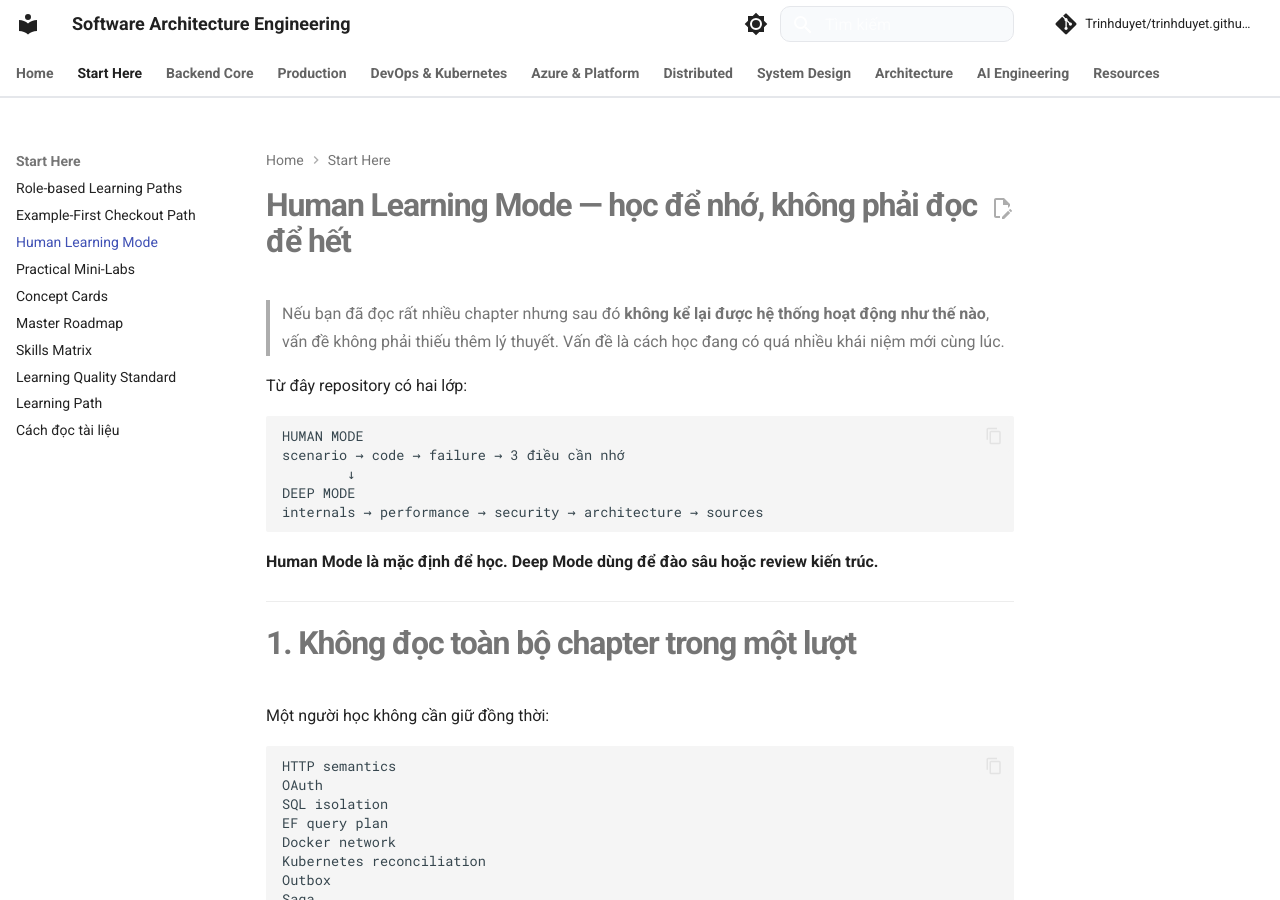
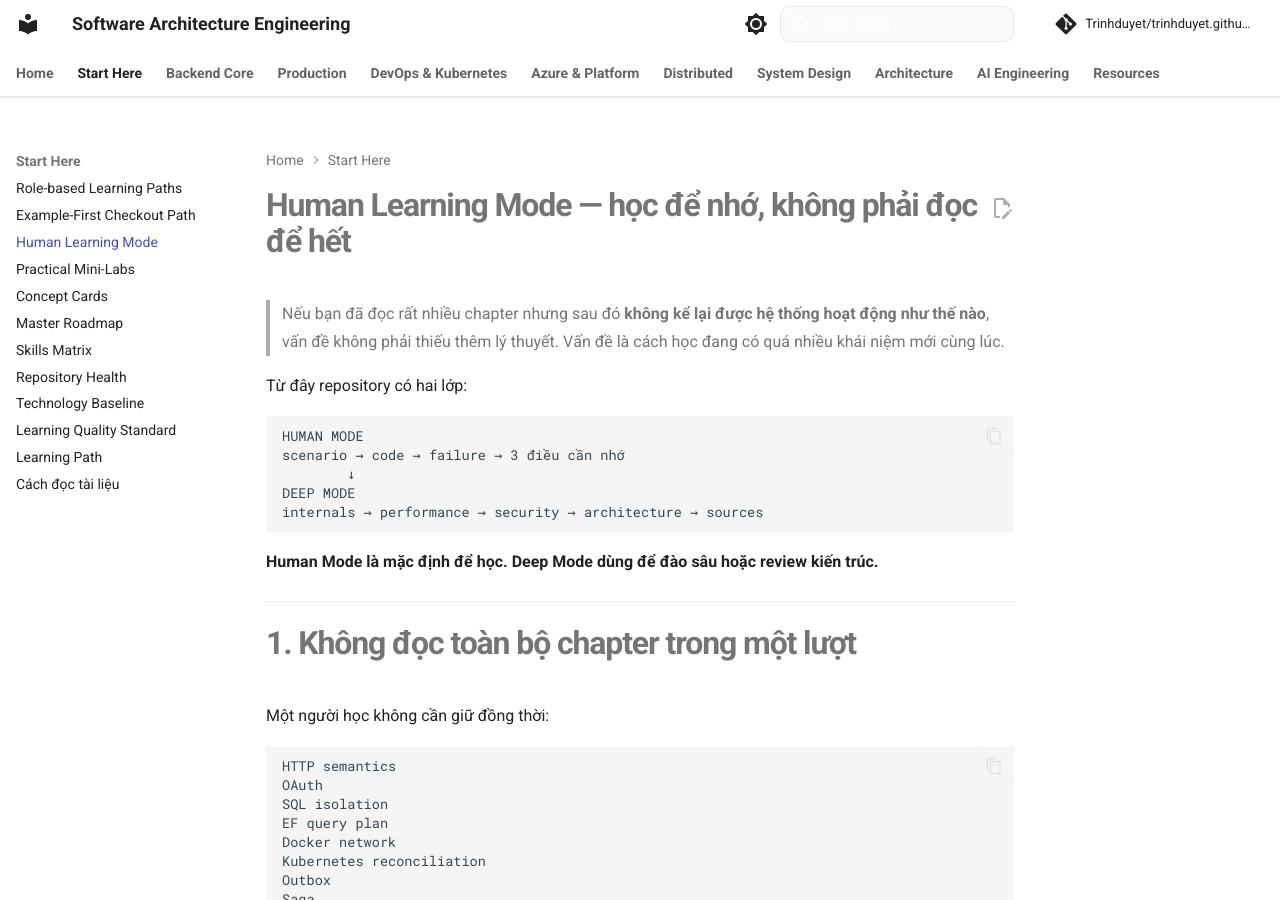
Before and after one commit to Trinhduyet/trinhduyet.github.io, an MkDocs documentation site: the page built from docs/00-roadmap/human-learning-mode.md, in a window 1280 px wide and 900 px high. Built offline with MkDocs 1.6.1 and Material for MkDocs 9.7.7, drawn with Linux system fonts in a browser that asks for light colours; comment, search, counter and statistics services are not loaded.

Commit message:
docs(nav): expose current health and deep Terraform Azure paths

```diff
--- a/mkdocs.yml
+++ b/mkdocs.yml
@@ -92,6 +92,8 @@
       - Concept Cards: 00-roadmap/concept-cards.md
       - Master Roadmap: 00-roadmap/master-roadmap.md
       - Skills Matrix: 00-roadmap/skills-matrix.md
+      - Repository Health: 00-roadmap/repository-health.md
+      - Technology Baseline: 00-roadmap/technology-baseline.md
       - Learning Quality Standard: 00-roadmap/learning-quality-standard.md
       - Learning Path: 00-roadmap/learning-path.md
       - Cách đọc tài liệu: 00-roadmap/how-to-read.md
@@ -183,6 +185,8 @@
           - Overview: 13-devops-iac/README.md
           - CI/CD & Artifacts: 13-devops-iac/ci-cd-artifacts-and-promotion.md
           - Terraform State, Graph, Modules & Drift: 13-devops-iac/terraform-state-modules-and-drift.md
+          - Terraform Language, Lifecycle & Validation: 13-devops-iac/terraform-language-lifecycle-and-validation.md
+          - Terraform Team Workflow & State Recovery: 13-devops-iac/terraform-team-workflows-and-state-recovery.md
           - Terraform on Azure: 13-devops-iac/terraform-on-azure-production.md
           - Safe Delivery & Recovery: 13-devops-iac/safe-delivery-drift-and-recovery.md
           - References: 13-devops-iac/references.md
@@ -200,7 +204,6 @@
       - Overview: 14-cloud/README.md
       - Core Platform, Control Plane & Governance: 14-cloud/azure-core-platform-control-plane-and-governance.md
       - Foundations & Landing Zones: 14-cloud/azure-foundations-resource-hierarchy-and-landing-zones.md
-      - Core Platform, Control Plane & Governance: 14-cloud/azure-core-platform-control-plane-and-governance.md
       - Service Selection & Workload Architecture: 14-cloud/azure-service-selection-and-workload-architecture.md
       - Governance, Security & Operations Playbook: 14-cloud/azure-governance-security-and-operations-playbook.md
       - Cloud Primitives, Identity & Network: 14-cloud/cloud-primitives-identity-and-networking.md
@@ -269,7 +272,8 @@
 
   - Resources:
       - Roadmap Overview: 00-roadmap/README.md
-      - Repository Quality Review: 00-roadmap/repository-quality-review-2026-08-28.md
+      - Repository Health: 00-roadmap/repository-health.md
+      - Historical Quality Review — 2026-08-28: 00-roadmap/repository-quality-review-2026-08-28.md
       - Learning Quality Standard: 00-roadmap/learning-quality-standard.md
       - Prerequisites: 00-roadmap/prerequisites.md
       - Technology Baseline: 00-roadmap/technology-baseline.md
```
